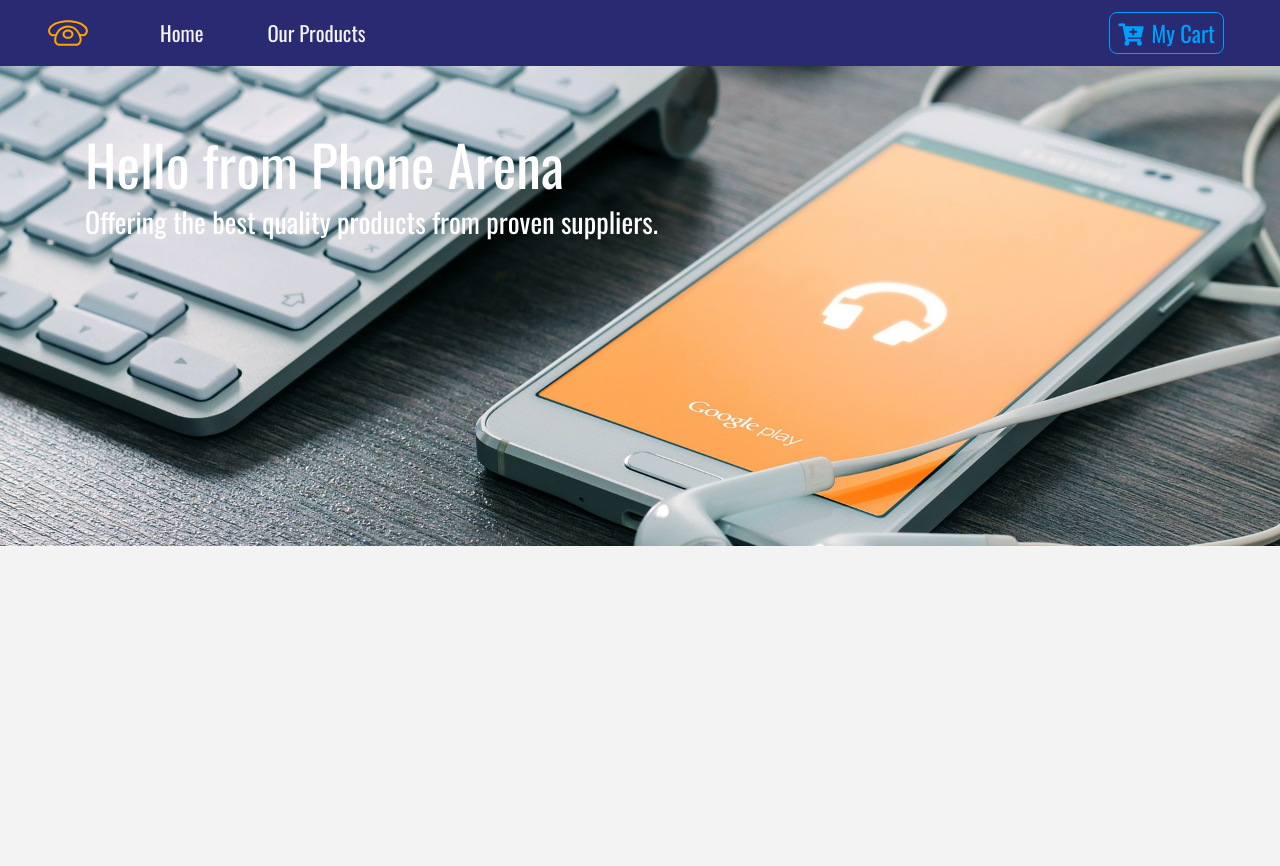
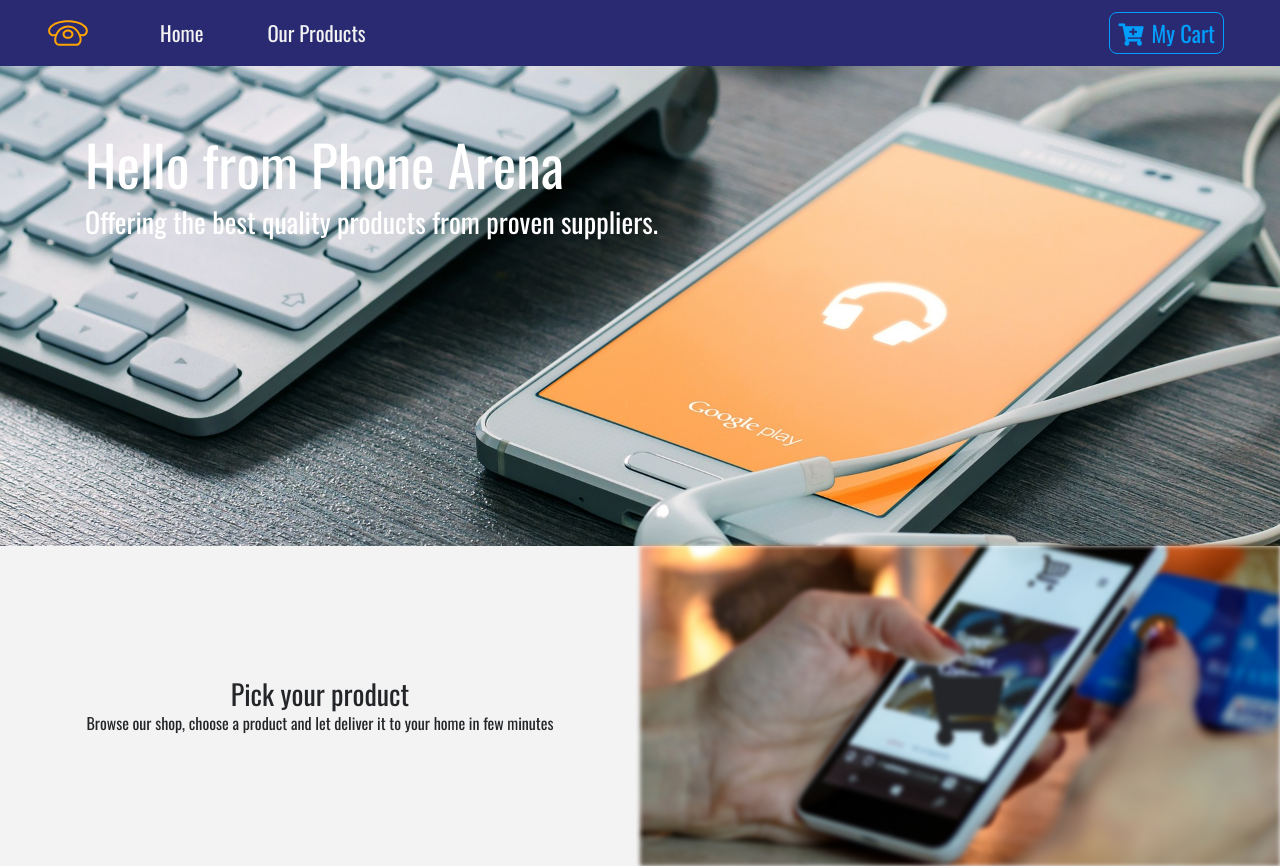
Before and after one commit to Dromediansk/web-store, a React (Create React App) app: page / in a window 1280 px wide. Before the commit the page ends 800 px from the top, so only its background shows below. Built offline with nearby package versions, Linux system fonts and the light colour scheme.

Commit message:
adding option to visit e-shop

```diff
--- a/src/components/LandingPage/LandingPage.css
+++ b/src/components/LandingPage/LandingPage.css
@@ -1,4 +1,5 @@
 .jumbotron {
+    margin: 0;
     color: white;
     background-image: url("./header.jpg");
     background-position: center;
@@ -6,3 +7,37 @@
     background-size: cover;
     height: 60vh;
   }
+
+  .options, .options * {
+    padding: 0;
+    margin: 0;
+  }
+
+  .e-shop-text {
+    display: flex;
+    height: 40vh;
+    align-items: center;
+  }
+
+  .e-shop {
+    background-image: url("./e-shop.jpg");
+    background-position: center;
+    background-repeat: no-repeat;
+    background-size: cover;
+    -webkit-filter: blur(5px); /* Safari */
+    filter: blur(2px);
+    height: 40vh;
+    display: flex;
+    align-items: center;
+    justify-content: center;
+    z-index: 0;
+  }
+
+  .e-shop .cart-img {
+    position: absolute;
+    margin: auto;
+  }
+
+  .e-shop i {
+    font-size: 5rem;
+  }
--- a/src/components/LandingPage/LandingPage.js
+++ b/src/components/LandingPage/LandingPage.js
@@ -4,12 +4,31 @@ import './LandingPage.css';
 export default class LandingPage extends Component {
   render() {
     return (
-      <div className="jumbotron jumbotron-fluid">
-        <div className="container">
-          <h1 className="display-4">Hello from Phone Arena</h1>
-          <h3>Offering the best quality products from proven suppliers.</h3>
+      <React.Fragment>
+        <header className="jumbotron jumbotron-fluid">
+          <div className="container">
+            <h1 className="display-4">Hello from Phone Arena</h1>
+            <h3>Offering the best quality products from proven suppliers.</h3>
+          </div>
+        </header>
+        <section>
+        <div className="container-fluid text-center options">
+          <div className="row">
+            <div className="col-sm e-shop-text">
+              <div className="container">
+                <h3>Pick your product</h3>
+                <p>Browse our shop, choose a product and let deliver it to your home in few minutes</p>
+              </div>
+            </div>
+            <div className="col-sm e-shop">
+              <div className="cart-img container">
+                <i class="fas fa-shopping-cart"></i>
+              </div>
+            </div>
+          </div>
         </div>
-      </div>
+        </section>
+      </React.Fragment>
     )
   }
 }
```
Also changed, not shown: src/components/LandingPage/e-shop.jpg (added).
